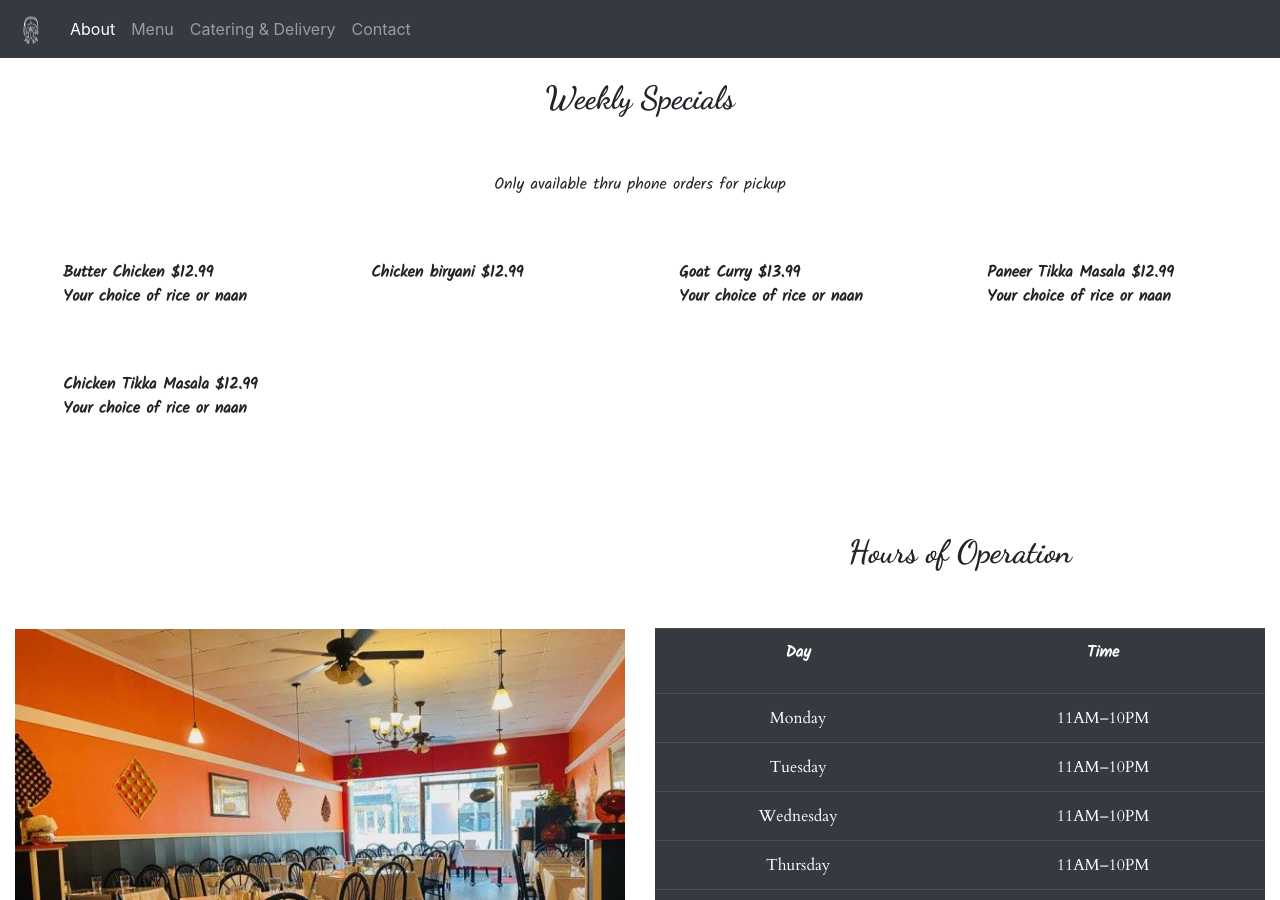
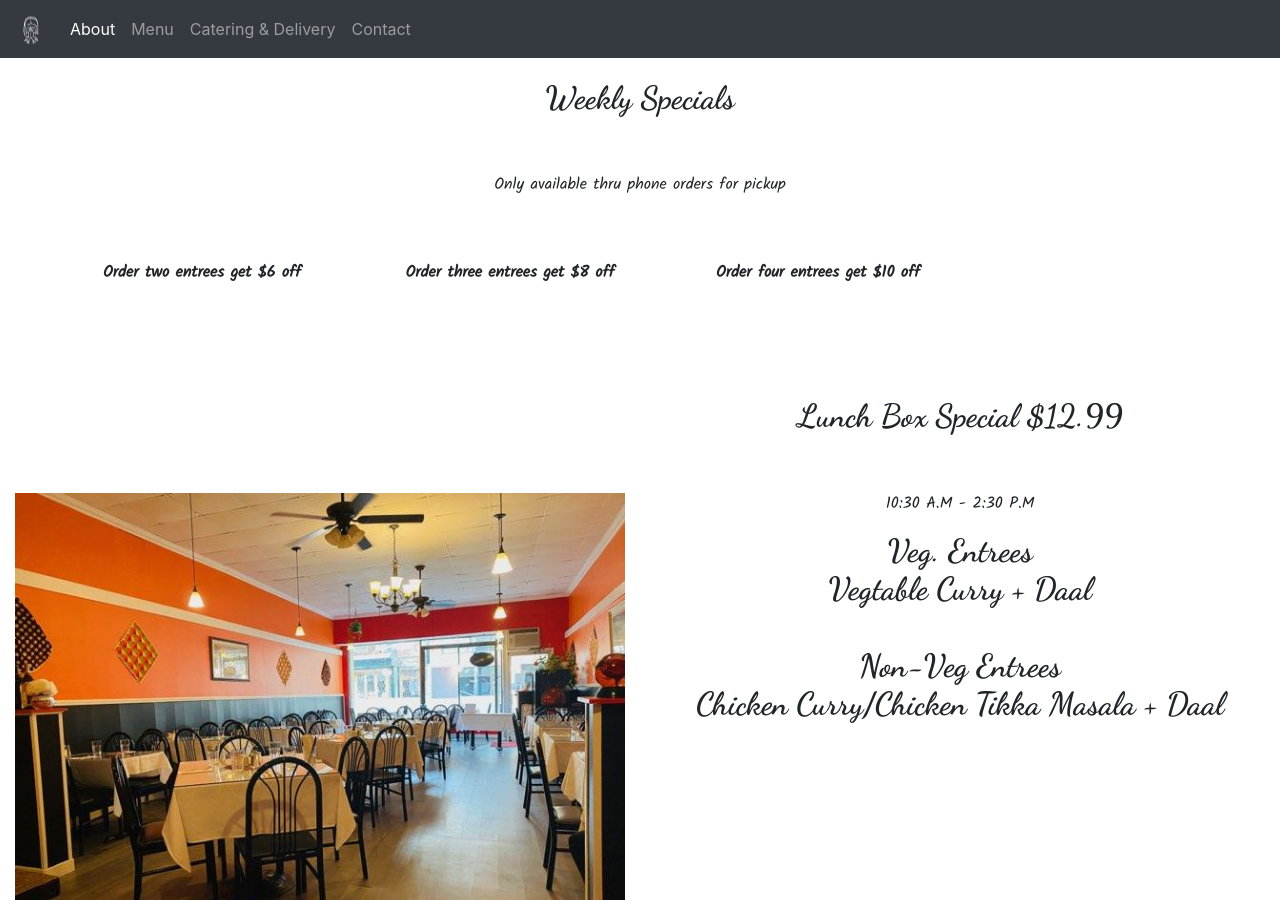
Before and after one commit to amjadz/jewel-of-india-website, a Jekyll site: the page built from index.html, in a window 1280 px wide and 900 px high, scrolled down 1345 px. Built offline with Jekyll 4.4.1, drawn with Linux system fonts in a browser that asks for light colours; nearby versions of some CDN libraries; some web fonts are replaced; some of the changed text lies outside the part shown.

Commit message:
Added specials

```diff
--- a/index.html
+++ b/index.html
@@ -27,37 +27,34 @@ layout: default
     <h2 class="font-weight-bold pb-5 center-text">Weekly Specials <br></h2>
     <p class="center-text">Only available thru phone orders for pickup
     </p>
-    <div class = "pt-5 pl-5 row">
+    <div class = "center-text pt-5 pl-5 row">
       <div class="col-sm-12 col-md-3 col-lg-3 col-xl-3">
-        <p><b>Butter Chicken  $12.99<br>
-          Your choice of rice or naan
-
+        <p><b>Order two entrees get $6 off<br>
         </b> </p>
       </div>
       <div class="col-sm-12 col-md-3 col-lg-3 col-xl-3">
-        <p><b>Chicken biryani $12.99</b></p>
+        <p><b>Order three entrees get $8 off</b></p>
 
       </div>
       <div class="col-sm-12 col-md-3 col-lg-3 col-xl-3">
-        <p><b>Goat Curry  $13.99<br>
-          Your choice of rice or naan
+        <p><b>Order four entrees get $10 off<br>
         </b> </p>
 
       </div>
-      <div class="col-sm-12 col-md-3 col-lg-3 col-xl-3">
+      <!-- <div class="col-sm-12 col-md-3 col-lg-3 col-xl-3">
         <p><b>Paneer Tikka Masala $12.99<br>
           Your choice of rice or naan
         </b> </p>
-      </div>
+      </div> -->
     </div>
 
-    <div class="row pt-5 pl-5">
+    <!-- <div class="row pt-5 pl-5">
       <div class="col-sm-12 col-md-3 col-lg-3 col-xl-3">
         <p><b>Chicken Tikka Masala $12.99<br>
           Your choice of rice or naan
         </b> </p>
       </div>
-    </div>
+    </div> -->
   </div>
 </section>
 
@@ -71,8 +68,10 @@ layout: default
           <img class="resturant-img py-5" src="{{site.baseurl}}/assets//images/interior/interior-shot.jpeg" alt="resturant-interior">
         </div>
         <div class="col-sm-4 col-md-12 col-lg-12 col-xl-6">
-
-            <h2 class="center-text pb-5">Hours of Operation</h2>
+          <h2 class="center-text pb-5">Lunch Box Special $12.99 </h2>
+          <p class="center-text">10:30 A.M - 2:30 P.M</p>
+          <h2 class="center-text">Veg. Entrees <br> Vegtable Curry + Daal <br><br>Non-Veg Entrees <br> Chicken Curry/Chicken Tikka Masala + Daal</h2>
+            <!-- <h2 class="center-text pb-5">Hours of Operation</h2>
             <table class="table table-xl table-dark">
               <tr class="center-text cardo-font">
                 <th scope = "col"><p>Day</p></th>
@@ -110,7 +109,7 @@ layout: default
                 <td scope="row">Sunday</td>
                 <td>11AM–10PM</td>
               </tr>
-            </table>
+            </table> -->
 
         </div>
       </div>
```
